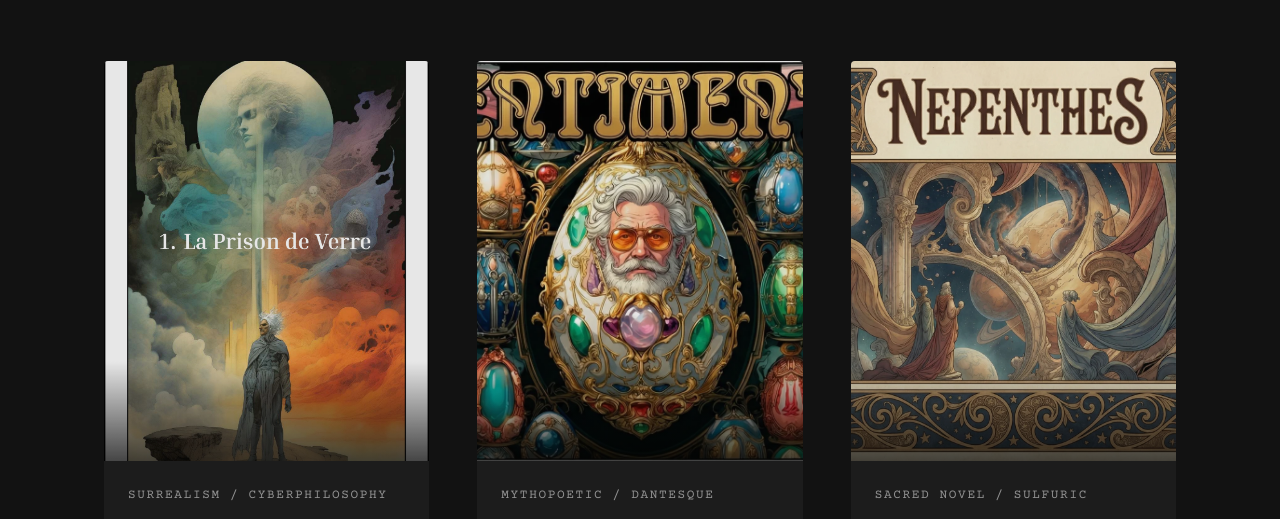
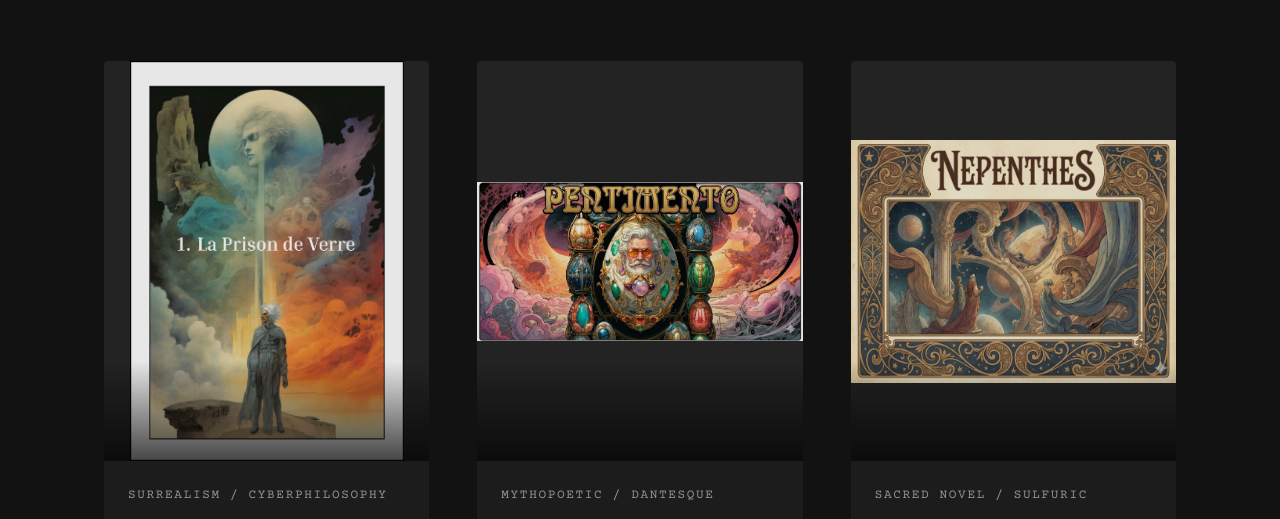
Before and after one commit to KairosHive/mimesis, a plain HTML site: page index.html in a window 1280 px wide. Shown: the part 247-766 px from the top of the page. Drawn offline with nearby package versions, Linux system fonts and the light colour scheme; a script that the page names is missing.

Commit message:
adjust cover

```diff
--- a/index.html
+++ b/index.html
@@ -152,9 +152,9 @@
         .card-cover img {
             max-width: 100%;
             max-height: 100%;
-            width: 100%;
-            height: 100%;
-            object-fit: cover;
+            width: auto;
+            height: auto;
+            object-fit: contain;
         }
 
         .card-cover .loading {
```
